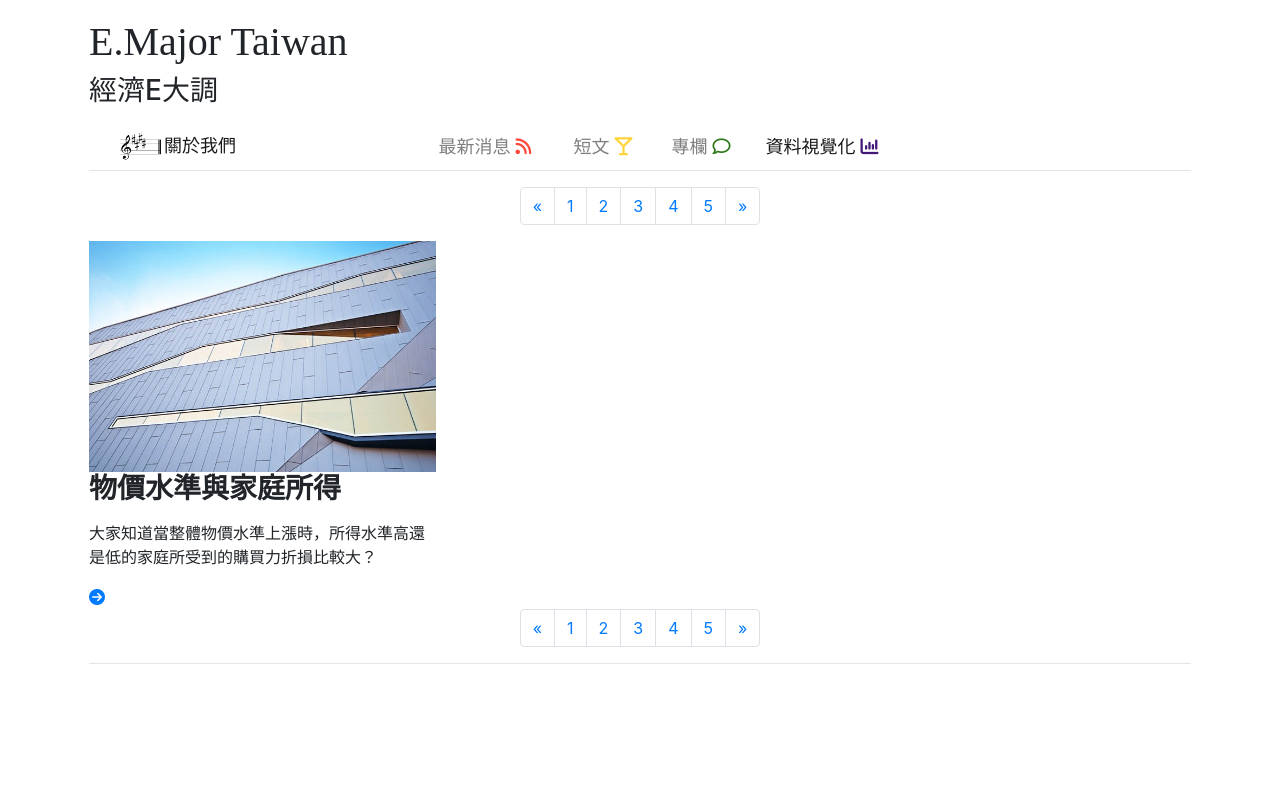
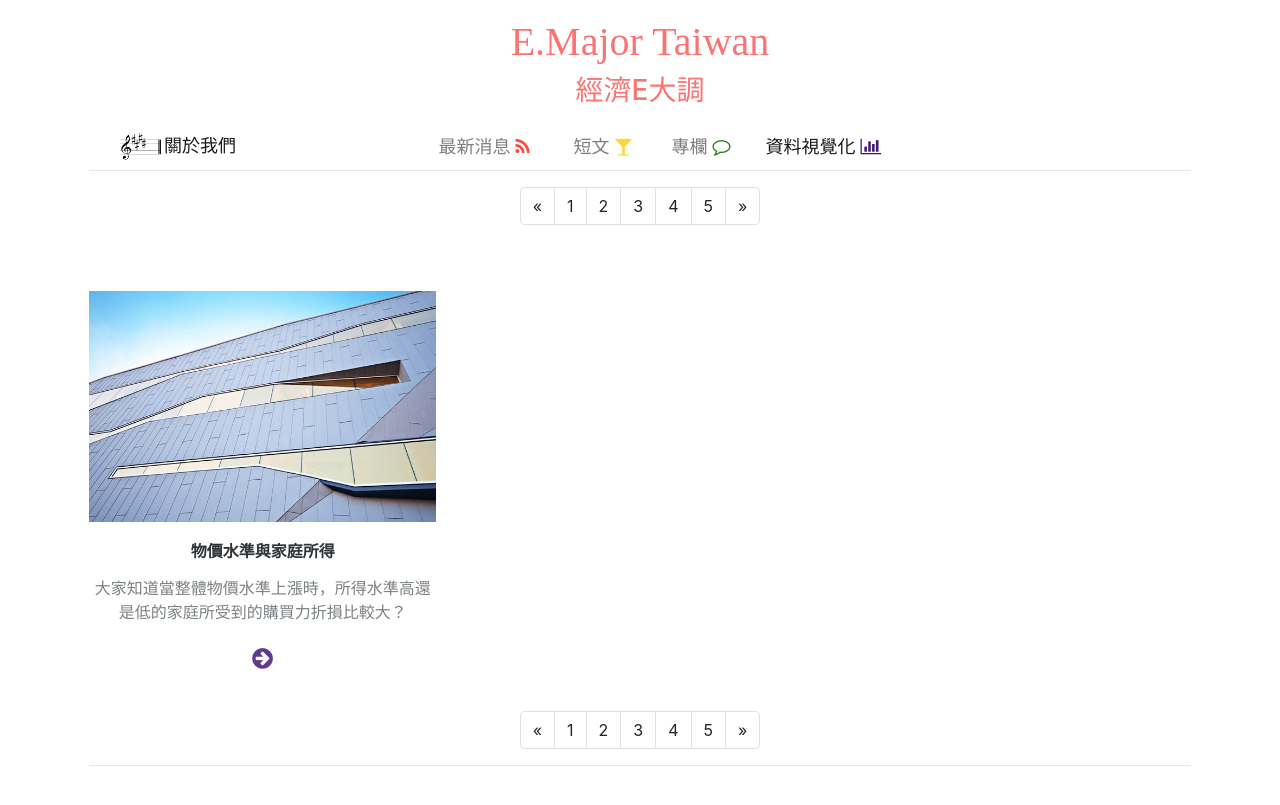
Before and after one commit to tpemartin/emajortaiwan, a Jekyll site: the page built from datavisualization/index.html, in a window 1280 px wide. Shown: the top 805 px of the page. Built offline with Jekyll 4.4.1, drawn with Linux system fonts in a browser that asks for light colours; nearby versions of some CDN libraries; some web fonts are replaced; library files that are not in the unit come from our copies; the list of posts is cut into pages by our own code; comment, search, counter and statistics services are not loaded.

Commit message:
修正 head.html {{site.baseurl}}

```diff
--- a/_includes/head.html
+++ b/_includes/head.html
@@ -7,13 +7,13 @@
     <meta name="og:description" content="E.Major最新消息mm ">
     <meta name="og:image" content="https://scontent.fcjs3-1.fna.fbcdn.net/v/t1.0-1/c170.50.621.621/s320x320/1098008_1378817065677799_9831497_n.jpg?oh=4445f905b967454ebe5dffa9e273320a&amp;oe=5B1F847F">
     <title>emajor (BS 4)</title>
-    <link rel="stylesheet" href="assets/bootstrap/css/bootstrap.min.css">
-    <link rel="stylesheet" href="assets/fonts/font-awesome.min.css">
+    <link rel="stylesheet" href="{{ site.baseurl }}/assets/bootstrap/css/bootstrap.min.css">
+    <link rel="stylesheet" href="{{ site.baseurl }}/assets/fonts/font-awesome.min.css">
     <link rel="stylesheet" href="https://fonts.googleapis.com/css?family=Meie+Script">
-    <link rel="stylesheet" href="assets/css/Article-List.css">
-    <link rel="stylesheet" href="assets/css/Features-Clean.css">
-    <link rel="stylesheet" href="assets/css/Projects-Horizontal.css">
-    <link rel="stylesheet" href="assets/css/styles.css">
+    <link rel="stylesheet" href="{{ site.baseurl }}/assets/css/Article-List.css">
+    <link rel="stylesheet" href="{{ site.baseurl }}/assets/css/Features-Clean.css">
+    <link rel="stylesheet" href="{{ site.baseurl }}/assets/css/Projects-Horizontal.css">
+    <link rel="stylesheet" href="{{ site.baseurl }}/assets/css/styles.css">
 <meta name="viewport" content="width=device-width, initial-scale=1">
 <script src="https://www.w3schools.com/lib/w3.js"></script>
 
```
